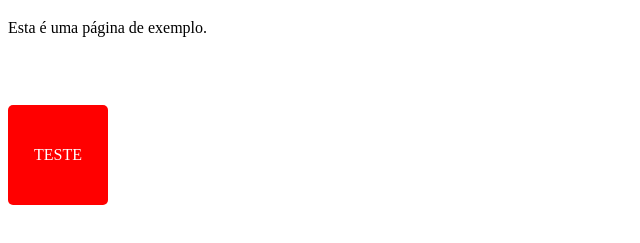
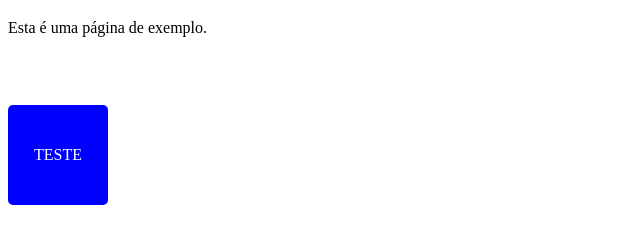
Before and after one commit to zedmaster/coodesh, a plain HTML site: page app/index.html in a window 1280 px wide. Shown: the part 61-304 px from the top of the page, without its empty margins (0-640 px from the left). Drawn offline with Linux system fonts and the light colour scheme.

Commit message:
fix: testando o pipeline

```diff
--- a/app/index.html
+++ b/app/index.html
@@ -8,6 +8,6 @@
         <h1>Olá Mundo!</h1>
         <p>Esta é uma página de exemplo.</p>
         <br><br>
-        <p style="display: inline-block; width: 100px; height: 100px; background-color: red; color: white; text-align: center; line-height: 100px; cursor: pointer; border: none; border-radius: 5px;">TESTE</p>
+        <p style="display: inline-block; width: 100px; height: 100px; background-color: blue; color: white; text-align: center; line-height: 100px; cursor: pointer; border: none; border-radius: 5px;">TESTE</p>
     </body>
 </html>
```
